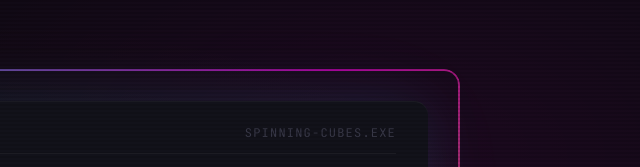
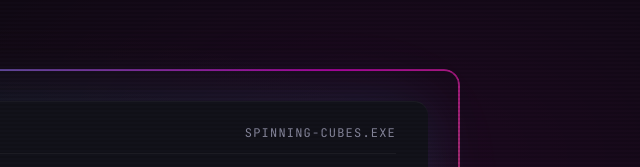
Before and after one commit to nishim3/spinning-cube, a website: page index.html in a window 1280 px wide. Shown: the top 167 px of the page, 634-1274 px from the left. Drawn offline with Linux system fonts and the light colour scheme.

Commit message:
fix text

```diff
--- a/index.html
+++ b/index.html
@@ -98,7 +98,7 @@
 
     .title {
       margin-left: auto;
-      color: var(--text-dim);
+      color: #8a8aa0;
       font-size: 0.75rem;
       letter-spacing: 0.1em;
       text-transform: uppercase;
```
